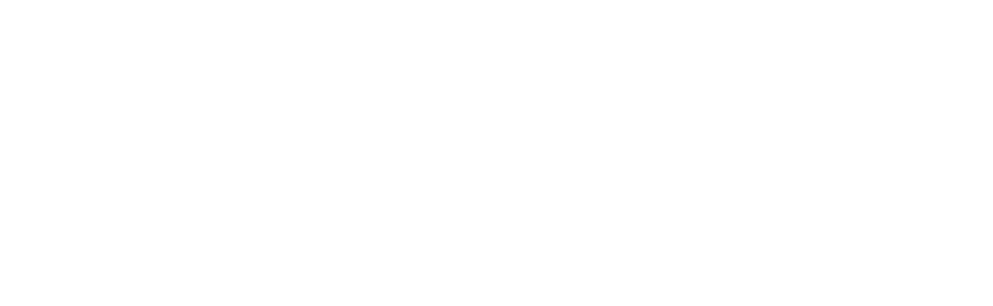
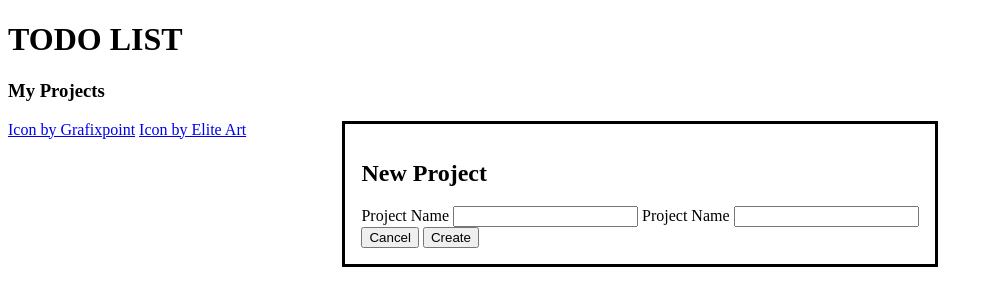
Before and after one commit to MetalSnow/Todo-List, a plain HTML site: page index.html in a window 1280 px wide. Shown: the whole page, without its empty margins (0-993 px from the left). Drawn offline with Linux system fonts and the light colour scheme.

Commit message:
Add basic HTML structure for Todo List with project container and todo list display

```diff
--- a/index.html
+++ b/index.html
@@ -1 +1 @@
-<!doctype html><html lang="en"><head><meta charset="UTF-8"/><meta name="viewport" content="width=device-width,initial-scale=1"/><title>Todo List</title><script defer="defer" src="main.js"></script></head><body></body></html>
+<!doctype html><html lang="en"><head><meta charset="UTF-8"/><meta name="viewport" content="width=device-width,initial-scale=1"/><title>Todo List</title><script defer="defer" src="main.js"></script></head><body><header><h1>TODO LIST</h1></header><div class="container"><div class="projects"><h3>My Projects</h3></div><div class="todo-list"></div></div><dialog open class="CreateProject"><h2>New Project</h2><div><label for="name">Project Name</label> <input id="name" name="name"/> <label for="color">Project Name</label> <input id="color" name="color"/></div><button id="cancel">Cancel</button> <button id="create-pro">Create</button></dialog><footer><a href="https://www.freepik.com/search">Icon by Grafixpoint</a> <a href="https://www.freepik.com/search">Icon by Elite Art</a></footer></body></html>
```
